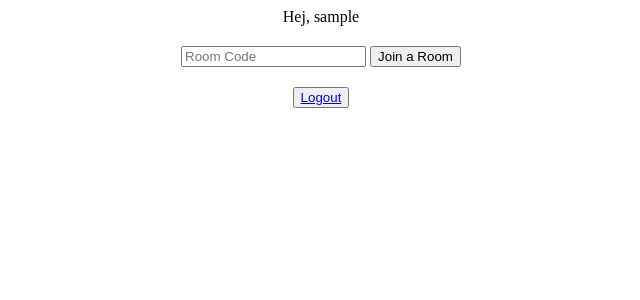
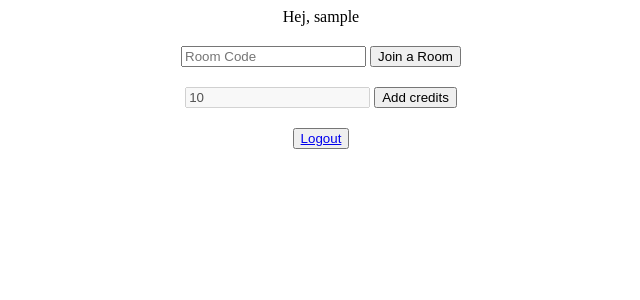
Before and after one commit to justyna-maluszynska/ttt, a Flask app: page / in a window 1280 px wide. Shown: the top 300 px of the page, without its empty margins (319-959 px from the left). Run offline with Flask 3, Linux system fonts and the light colour scheme; the visitor is signed in with stand-in values (Sample User, id 1); data comes from the database, SQL or seed files in the repository; some libraries are stand-ins or nearby versions.

Commit message:
add credits

```diff
--- /dev/null
+++ b/run.py
@@ -0,0 +1,8 @@
+#!/bin/env python
+from web.app import create_app
+from web.extensions import socketio
+
+app = create_app(debug=True)
+
+if __name__ == '__main__':
+    socketio.run(app)
--- a/web/routes.py
+++ b/web/routes.py
@@ -3,13 +3,22 @@ from flask_login import current_user, login_required, login_user, logout_user
 from web.extensions import db
 from passlib.hash import sha256_crypt
 from web.models import Game, Session, Player
+from web.utils import add_credits
 
 routes = Blueprint("routes", __name__)
 
 
-@routes.route('/', methods=["GET"])
+@routes.route('/', methods=["GET", "POST"])
 def home():
-    return render_template("home.html")
+    if request.method == 'GET':
+        if current_user.is_authenticated:
+            return render_template("home.html", credits=current_user.credits)
+        return render_template("home.html")
+    if request.method == 'POST':
+        if current_user.is_authenticated:
+            add_credits(current_user)
+            return render_template("home.html", credits=current_user.credits)
+        return render_template("home.html")
 
 
 @routes.route("/room", methods=["POST"])
@@ -29,7 +38,7 @@ def room():
     db.session.add(game)
     db.session.commit()
 
-    return render_template("room.html", code=code, session_id=user_session.id)
+    return render_template("room.html", code=code, session_id=user_session.id, game_id=game.id)
 
 
 @routes.route('/', methods=['GET', 'POST'])
--- a/web/templates/room.html
+++ b/web/templates/room.html
@@ -80,7 +80,7 @@
       document.querySelector(".player_2").innerHTML = `Player 2: ${data['users'][1]}`;
       document.querySelector(".waiting-info").innerHTML = `Starting the game`;
 
-      socketio.emit("starting", { room: code });
+      socketio.emit("starting", { game_id: {{ game_id }} });
     }
   });
 
--- a/web/templates/start.html
+++ b/web/templates/start.html
@@ -15,6 +15,17 @@
       </form>
     </div>
   </div>
+  <form method="post" action="/">
+    <input
+      type="text"
+      placeholder="Credits"
+      name="credits"
+      id="credits"
+      value="{{credits}}"
+      disabled
+    />
+    <button type="submit" name="credits">Add credits</button>
+  </form>
   <div>
     <button type="submit" name="logout"><a href="/logout">Logout</a></button>
   </div>
```
Also changed, not shown: web/events.py (+3 -4 lines), web/utils.py (+10 -0 lines).
